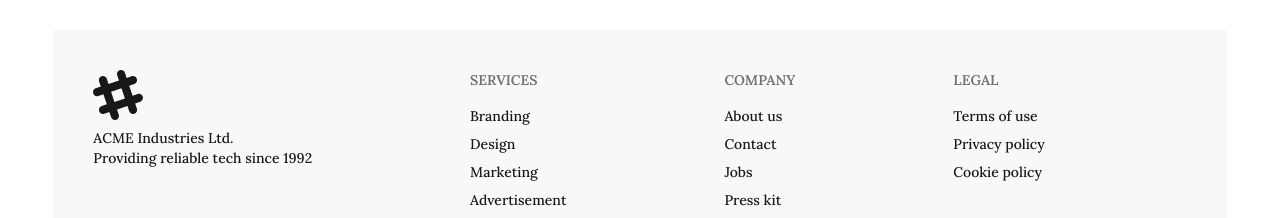
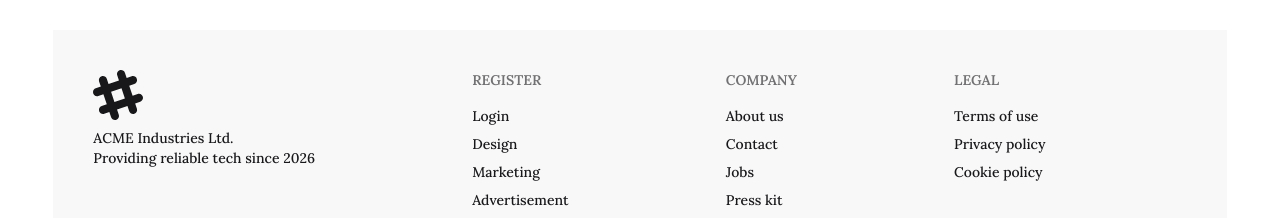
Before and after one commit to Iqbalhossen07/simple-firebase-auth, a React (Vite) app: page /login in a window 1280 px wide. Shown: the part 572-790 px from the top of the page. Built offline with nearby package versions, Linux system fonts and the light colour scheme.

Commit message:
footer updated

```diff
--- a/src/components/Footer/Footer.jsx
+++ b/src/components/Footer/Footer.jsx
@@ -19,12 +19,12 @@ function Footer() {
           <p>
             ACME Industries Ltd.
             <br />
-            Providing reliable tech since 1992
+            Providing reliable tech since 2026
           </p>
         </aside>
         <nav>
-          <h6 className="footer-title">Services</h6>
-          <a className="link link-hover">Branding</a>
+          <h6 className="footer-title">Register</h6>
+          <a className="link link-hover">Login</a>
           <a className="link link-hover">Design</a>
           <a className="link link-hover">Marketing</a>
           <a className="link link-hover">Advertisement</a>
--- a/src/components/Login/Login.jsx
+++ b/src/components/Login/Login.jsx
@@ -123,7 +123,7 @@ function Login() {
         <div className="flex justify-center items-center py-10">
           <div className="card w-96 bg-base-100 shadow-2xl border border-gray-200 overflow-hidden relative group">
             {/* কার্ডের উপরের ডেকোরেশন কালার */}
-            <div className="h-24 bg-gradient-to-r from-blue-500 to-purple-600"></div>
+            <div className="h-24 bg-linear-to-r from-blue-500 to-purple-600"></div>
 
             <div className="px-6 pb-6 pt-0 flex flex-col items-center">
               {/* প্রোফাইল পিকচার */}
```
